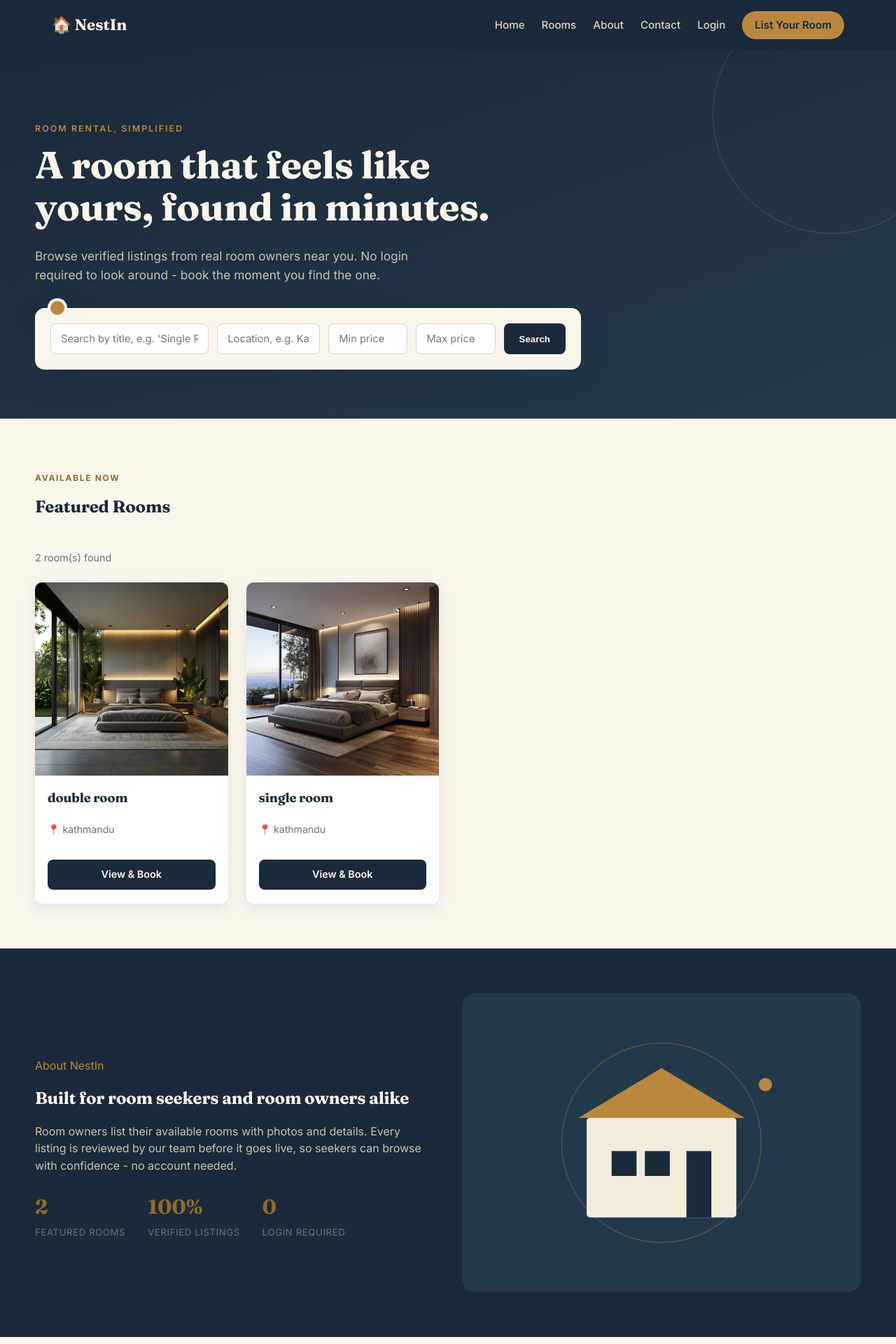
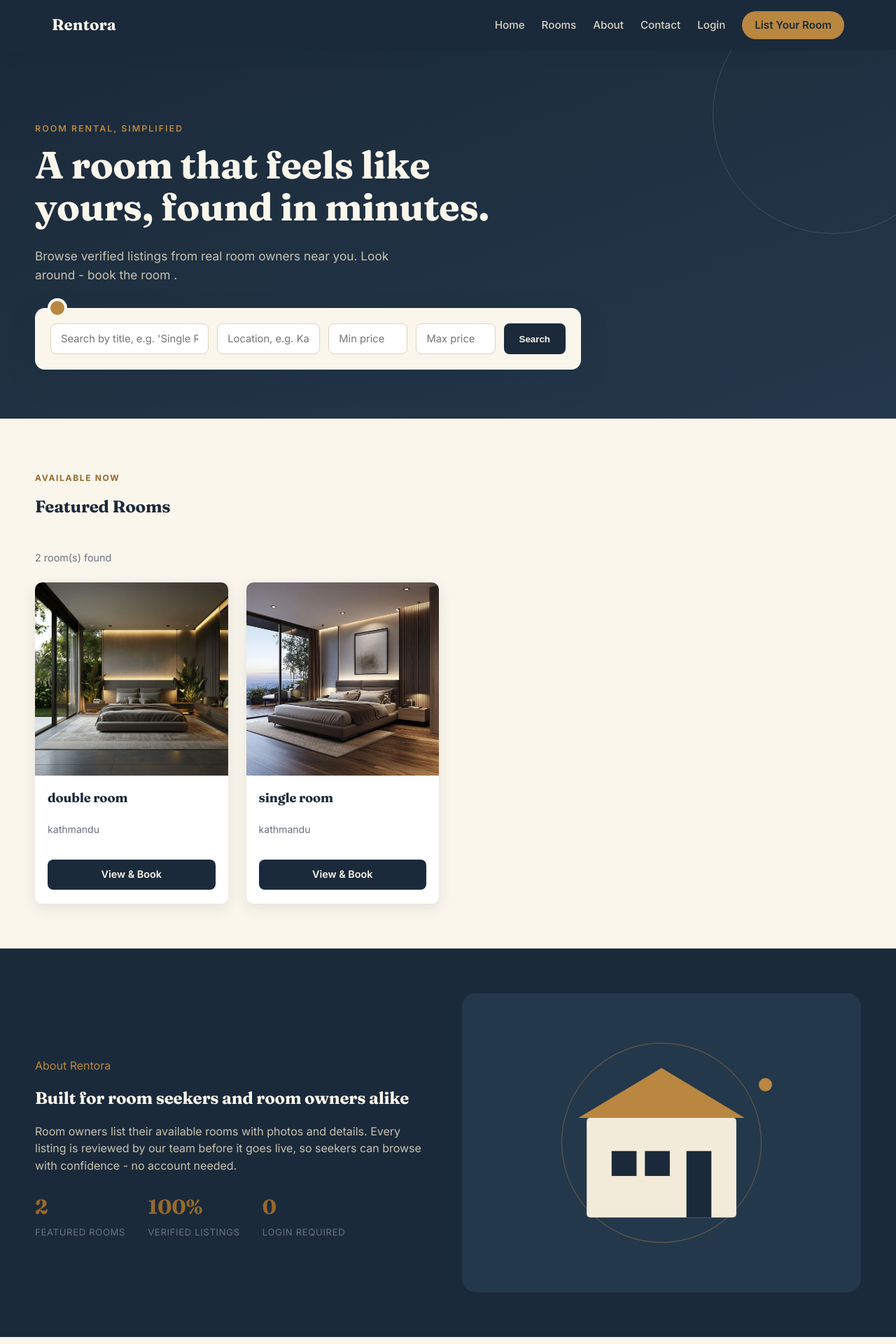
Before and after one commit to Manohari5/project--II, a Flask app: page / in a window 1280 px wide. Shown: the top 1920 px of the page at 70% size. Run offline with Flask 3, Linux system fonts and the light colour scheme; data comes from the database, SQL or seed files in the repository.

Commit message:
adding a multiple feature

```diff
--- a/templates/base.html
+++ b/templates/base.html
@@ -3,7 +3,7 @@
 <head>
     <meta charset="UTF-8">
     <meta name="viewport" content="width=device-width, initial-scale=1.0">
-    <title>{% block title %}NestIn - Room Rental{% endblock %}</title>
+    <title>{% block title %}Rentora | Rooms {% endblock %}</title>
     <link rel="stylesheet" href="{{ url_for('static', filename='css/style.css') }}">
     {% block extra_head %}{% endblock %}
 </head>
@@ -11,7 +11,7 @@
 
 <header class="site-header">
     <nav class="navbar">
-        <a href="{{ url_for('public.home') }}" class="brand">🏠 NestIn</a>
+        <a href="{{ url_for('public.home') }}" class="brand"> Rentora</a>
 
         <button class="nav-toggle" id="navToggle" aria-label="Toggle navigation">&#9776;</button>
 
@@ -53,7 +53,7 @@
 <footer class="site-footer" id="contact">
     <div class="footer-grid">
         <section>
-            <h3>NestIn</h3>
+            <h3>Rentora</h3>
             <p>Find your next room, hassle-free. A simple, secure room rental platform.</p>
         </section>
         <section>
@@ -65,12 +65,12 @@
         <section>
             <h3>Contact</h3>
             <address>
-                Email: support@nestin.example<br>
-                Phone: +977-000-0000
+                Email: supportrentora@gmail.com<br>
+                Phone: +977 9823210638
             </address>
         </section>
     </div>
-    <p class="copyright">&copy; 2026 NestIn Room Rental System - College Project</p>
+    <p class="copyright">&copy; 2026 Rentora Room Rental System</p>
 </footer>
 
 <script src="{{ url_for('static', filename='js/main.js') }}"></script>
--- a/templates/index.html
+++ b/templates/index.html
@@ -1,4 +1,4 @@
-{% extends "base.html" %} {% block title %}NestIn - Find Your Next Room{%
+{% extends "base.html" %} {% block title %}Rentora - Find Your Next Room{%
 endblock %} {% block content %}
 
 <section class="hero">
@@ -6,8 +6,7 @@ endblock %} {% block content %}
     <p class="hero-eyebrow">Room Rental, Simplified</p>
     <h1>A room that feels like yours, found in minutes.</h1>
     <p class="lead">
-      Browse verified listings from real room owners near you. No login required
-      to look around - book the moment you find the one.
+      Browse verified listings from real room owners near you. Look around - book the room .
     </p>
 
     <div class="search-tag">
@@ -77,7 +76,7 @@ endblock %} {% block content %}
       {% endif %}
       <div class="room-body">
         <h3>{{ room.title }}</h3>
-        <p class="room-location">📍 {{ room.location }}</p>
+        <p class="room-location"> {{ room.location }}</p>
         <div class="view-btn">
           <a
             href="{{ url_for('public.room_detail', room_id=room.id) }}"
@@ -103,7 +102,7 @@ endblock %} {% block content %}
 <section class="page-section bg-ink" id="about">
   <div class="about-grid">
     <div>
-      <p class="eyebrow" style="color: #b9873f">About NestIn</p>
+      <p class="eyebrow" style="color: #b9873f">About Rentora</p>
       <h2>Built for room seekers and room owners alike</h2>
       <p style="color: #c9c2af">
         Room owners list their available rooms with photos and details. Every
@@ -135,7 +134,7 @@ endblock %} {% block content %}
       <h2>Own a room to rent out?</h2>
       <p>
         Register as a Room Owner and list your space in minutes. Once approved
-        by our admin team, it'll be visible to everyone browsing NestIn.
+        by our admin team, it'll be visible to everyone browsing Rentora.
       </p>
       <a href="{{ url_for('auth.register') }}" class="btn btn-brass"
         >List Your Room</a
--- a/templates/room_detail.html
+++ b/templates/room_detail.html
@@ -24,7 +24,7 @@
     {% endif %}
 
     <h1 style="margin-top: 24px">{{ room.title }}</h1>
-    <p class="room-location">📍 {{ room.location }}</p>
+    <p class="room-location"> {{ room.location }}</p>
 
     <section>
       <h3>About this room</h3>
```
